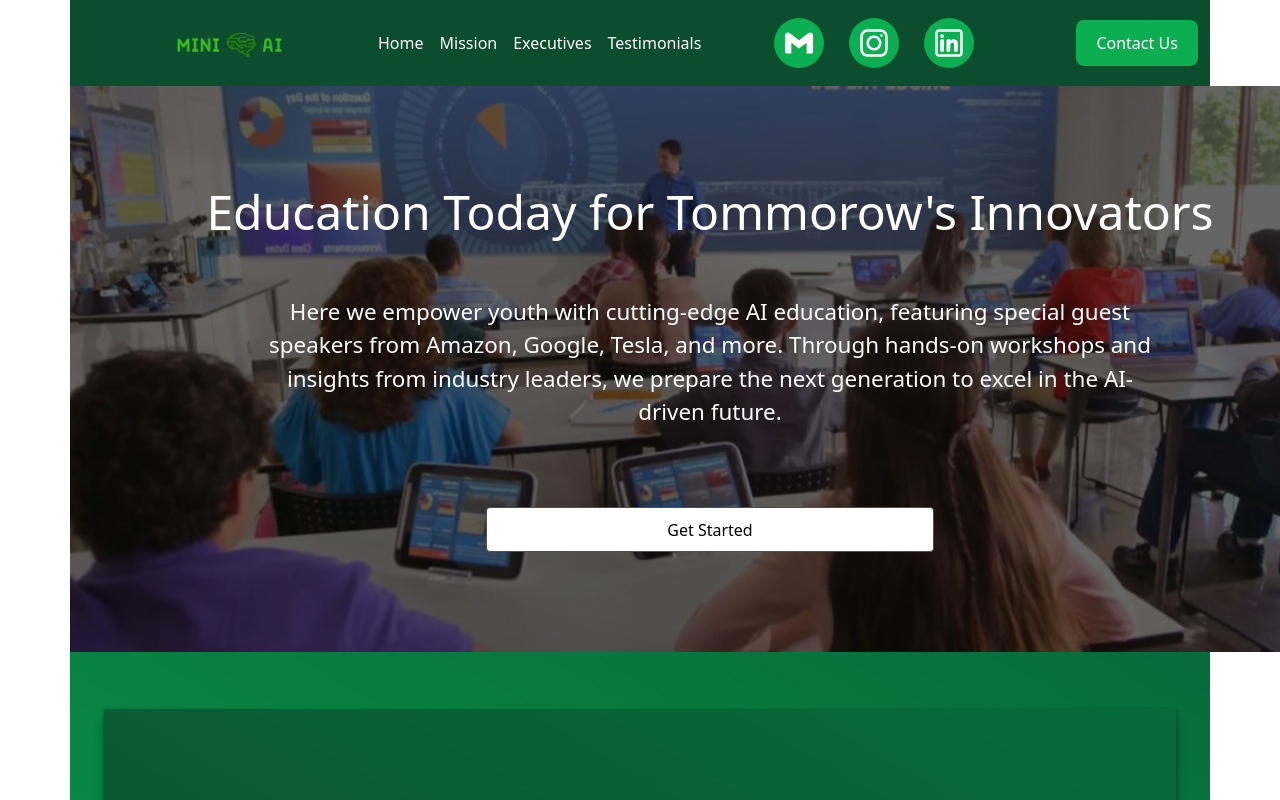
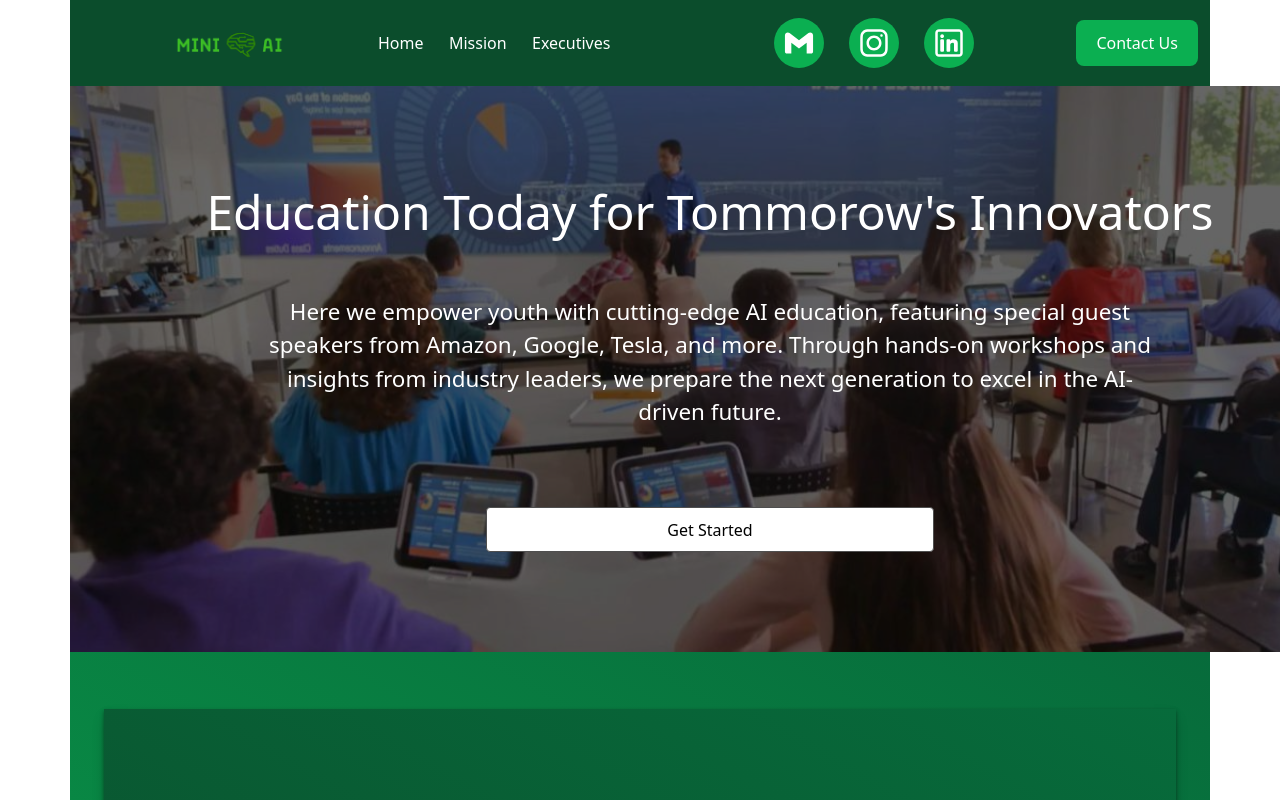
Before and after one commit to BoyManCoder/MiniAi__Front, a React (Vite) app: page / in a window 1280 px wide. Shown: the top 800 px of the page. Built offline with nearby package versions, Linux system fonts and the light colour scheme.

Commit message:
navbar edits

```diff
--- a/src/Components/NavBar.tsx
+++ b/src/Components/NavBar.tsx
@@ -42,8 +42,7 @@ function NavBar() {
             <Nav.Link href="index.html" className={handleActive("home")} onClick={()=>{onUpdateActiveLink("home")}} >Home</Nav.Link>
             <Nav.Link href="mission.html" className={handleActive("mission")} onClick={()=>{onUpdateActiveLink("mission")}} >Mission</Nav.Link>
             <Nav.Link href="executives.html" className={handleActive("exec")} onClick={()=>{onUpdateActiveLink("exec")}} >Executives</Nav.Link>
-            <Nav.Link href="#sliders" className={handleActive("sliders")} onClick={()=>{onUpdateActiveLink("sliders")}} >Testimonials</Nav.Link>
-          </Nav>
+            </Nav>
           <span className="navbar-text">
             <Socials/>
           </span>
```
